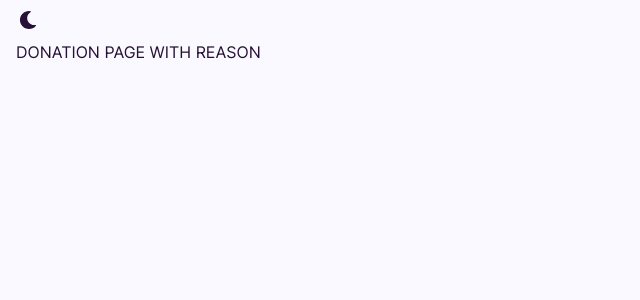
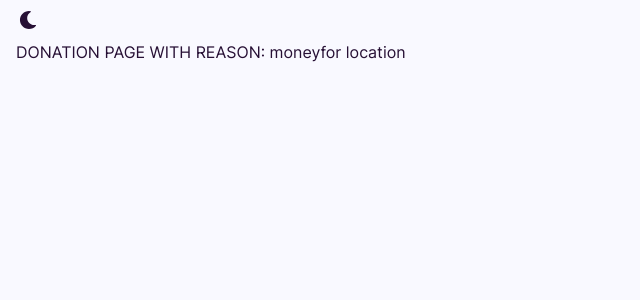
Before and after one commit to Draeger-IT-Solutions/shelter-helper, a Next.js app: page /donate/money in a window 1280 px wide. Shown: the top 300 px of the page, without its empty margins (0-640 px from the left). Built offline with nearby package versions, Linux system fonts and the light colour scheme.

Commit message:
Fix .eslintrc + DonationWithType page Read donationType and location from Url (#3)

```diff
--- /dev/null
+++ b/pages/donate/[donationType].tsx
@@ -0,0 +1,43 @@
+import { Container } from '@chakra-ui/react';
+import { GetStaticPaths, GetStaticProps } from 'next';
+import { useRouter } from 'next/router';
+
+import { shelter } from '../../data/shelter';
+import { DonationType } from '../../interfaces/Donation';
+
+type DonateWithReasonPageType = {
+  type: DonationType;
+};
+
+export default function DonateWithTypePage({
+  type,
+}: DonateWithReasonPageType): JSX.Element {
+  const { query } = useRouter();
+  const location =
+    process.browser && query?.location && (query.location as string);
+
+  return (
+    <Container maxW={'7xl'} pb={40}>
+      DONATION PAGE WITH REASON: {type}
+      for location {location || ''}
+    </Container>
+  );
+}
+
+export const getStaticPaths: GetStaticPaths = async () => {
+  const paths: string[] = [];
+
+  Object.entries(shelter.donationTypes).forEach(
+    ([type, isEnabled]) => isEnabled && paths.push(`/donate/${type}`)
+  );
+
+  return { paths, fallback: false };
+};
+
+export const getStaticProps: GetStaticProps = async (context) => {
+  return {
+    props: {
+      type: context?.params?.donationType || '',
+    },
+  };
+};
--- a/pages/donate/[reason].tsx
+++ /dev/null
@@ -1,9 +0,0 @@
-import { Container } from '@chakra-ui/react';
-
-export default function Home(): JSX.Element {
-  return (
-    <Container maxW={'7xl'} pb={40}>
-      DONATION PAGE WITH REASON
-    </Container>
-  );
-}
```
Also changed, not shown: .eslintrc.js (deleted), src/components/Teaser/HomeMain.tsx (renamed from src/components/teaser/HomeMain.tsx), 2 other files (tests, documents, lock files or other folders).
